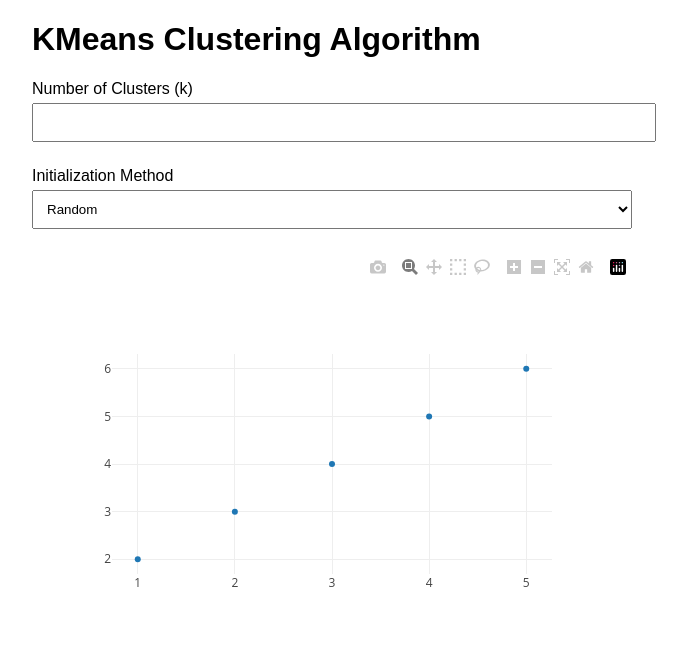
After one commit to 441gabe/gabe441-assignment-2, a Flask app: template templates/index.html in a window 1280 px wide. The commit adds this page. Shown: the top 653 px of the page, without its empty margins (308-995 px from the left). Run offline with Flask 3, Linux system fonts and the light colour scheme; the template is opened without the code that fills it, so the values that code supplies are empty; some libraries are stand-ins or nearby versions.

Commit message:
Refactor HTML templates and application.py
- Remove unused code and styles from index.html
- Add Flask application.py file to serve the index.html template
- Create new index.html template with additional features
- Update index copy.html template with more options and visualization
- Add scatter plot functionality to index.html template

```diff
--- /dev/null
+++ b/application.py
@@ -0,0 +1,10 @@
+from flask import Flask, render_template
+
+app = Flask(__name__)
+
+@app.route('/')
+def index():
+    return render_template('index.html')
+
+if __name__ == '__main__':
+    app.run(host='0.0.0.0', port=8000)
--- a/index.html
+++ b/templates/index copy.html
@@ -38,7 +38,9 @@
             <label for="init-method">Initialization Method</label>
             <select id="init-method" name="init-method">
                 <option value="random">Random</option>
+                <option value="farthest-first">Farthest First</option>
                 <option value="kmeans++">KMeans++</option>
+                <option value="manual">Manual</option>
             </select>
         </div>
         <div class="form-group">
@@ -47,6 +49,10 @@
             <button id="generate-dataset">Generate New Dataset</button>
             <button id="reset-algorithm">Reset Algorithm</button>
         </div>
+        <div class="form-group"></div>
+            <label for="kmeans-gif">KMeans Algorithm Visualization</label>
+            <img id="kmeans-gif" src="path/to/your/local/folder/kmeans.gif" alt="KMeans Algorithm Visualization" style="width: 100%; height: auto;">
+        </div>
     </div>
 </body>
 </html>
--- /dev/null
+++ b/templates/index.html
@@ -0,0 +1,75 @@
+<!DOCTYPE html>
+<html lang="en">
+<head>
+    <meta charset="UTF-8">
+    <meta name="viewport" content="width=device-width, initial-scale=1.0">
+    <title>KMeans Clustering Algorithm</title>
+    <style>
+        body {
+            font-family: Arial, sans-serif;
+            margin: 20px;
+        }
+        .container {
+            max-width: 600px;
+            margin: 0 auto;
+        }
+        .form-group {
+            margin-bottom: 15px;
+        }
+        .form-group label {
+            display: block;
+            margin-bottom: 5px;
+        }
+        .form-group input, .form-group select, .form-group button {
+            width: 100%;
+            padding: 10px;
+            margin-bottom: 10px;
+        }
+    </style>
+    <script src="https://cdn.plot.ly/plotly-latest.min.js"></script>
+</head>
+<body>
+    <div class="container">
+        <h1>KMeans Clustering Algorithm</h1>
+        <div class="form-group">
+            <label for="num-clusters">Number of Clusters (k)</label>
+            <input type="number" id="num-clusters" name="num-clusters" min="1">
+        </div>
+        <div class="form-group">
+            <label for="init-method">Initialization Method</label>
+            <select id="init-method" name="init-method">
+                <option value="random">Random</option>
+                <option value="farthest-first">Farthest First</option>
+                <option value="kmeans++">KMeans++</option>
+                <option value="manual">Manual</option>
+            </select>
+        </div>
+        <div id="scatter-plot" style="width: 100%; height: 400px;"></div>
+    </div>
+    <script>
+        var data = [
+            {
+                x: [1, 2, 3, 4, 5],
+                y: [2, 3, 4, 5, 6],
+                mode: 'markers',
+                type: 'scatter'
+            }
+        ];
+
+        Plotly.newPlot('scatter-plot', data);
+
+        var scatterPlot = document.getElementById('scatter-plot');
+        scatterPlot.on('plotly_click', function(data){
+            var point = data.points[0];
+            var x = point.x;
+            var y = point.y;
+            processPoint(x, y);
+        });
+
+        function processPoint(x, y) {
+            alert('You clicked on point (' + x + ', ' + y + ')');
+            // TODO: Add your data processing logic here
+        }
+    </script>
+</body>
+</html>
```
